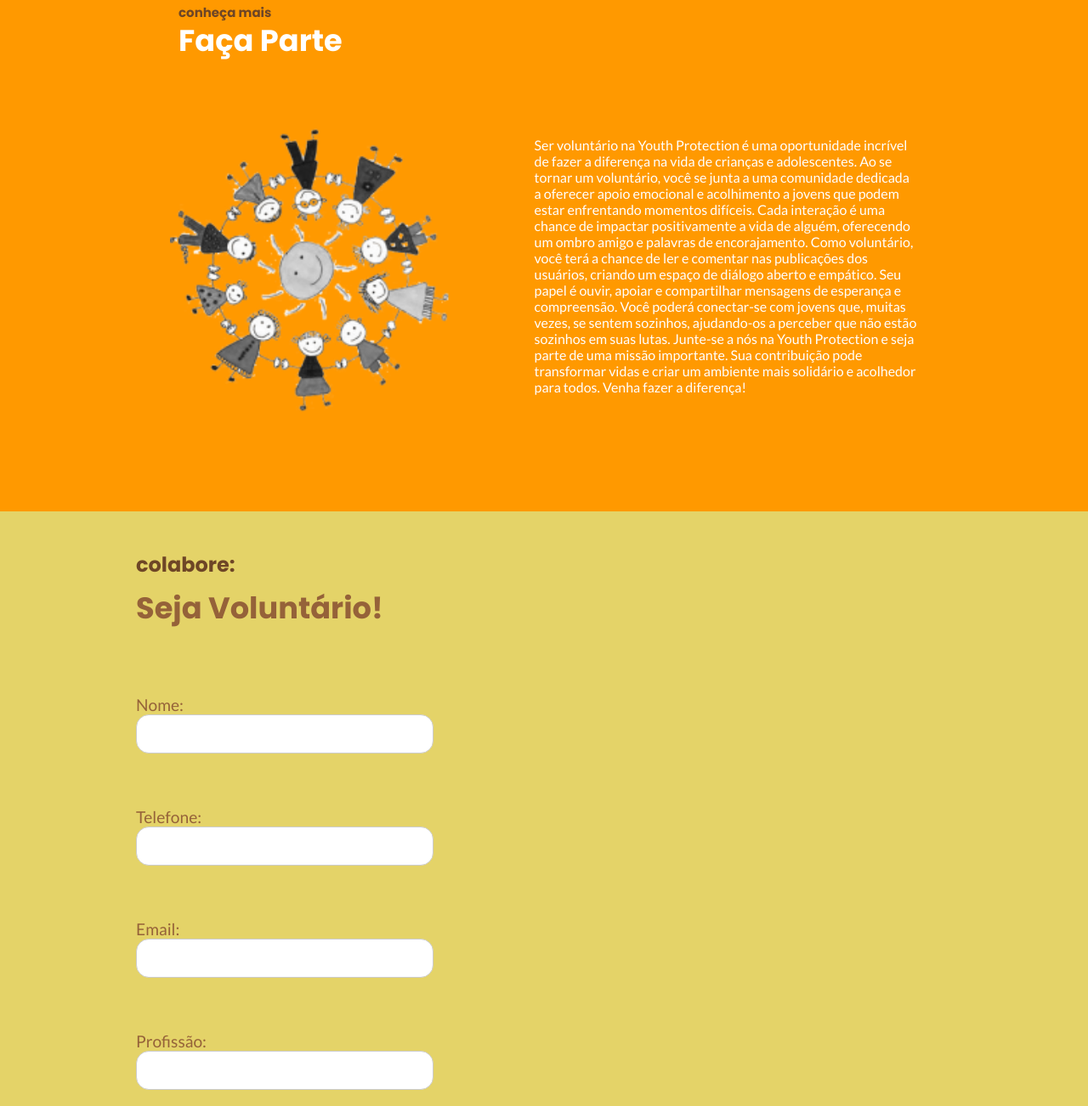
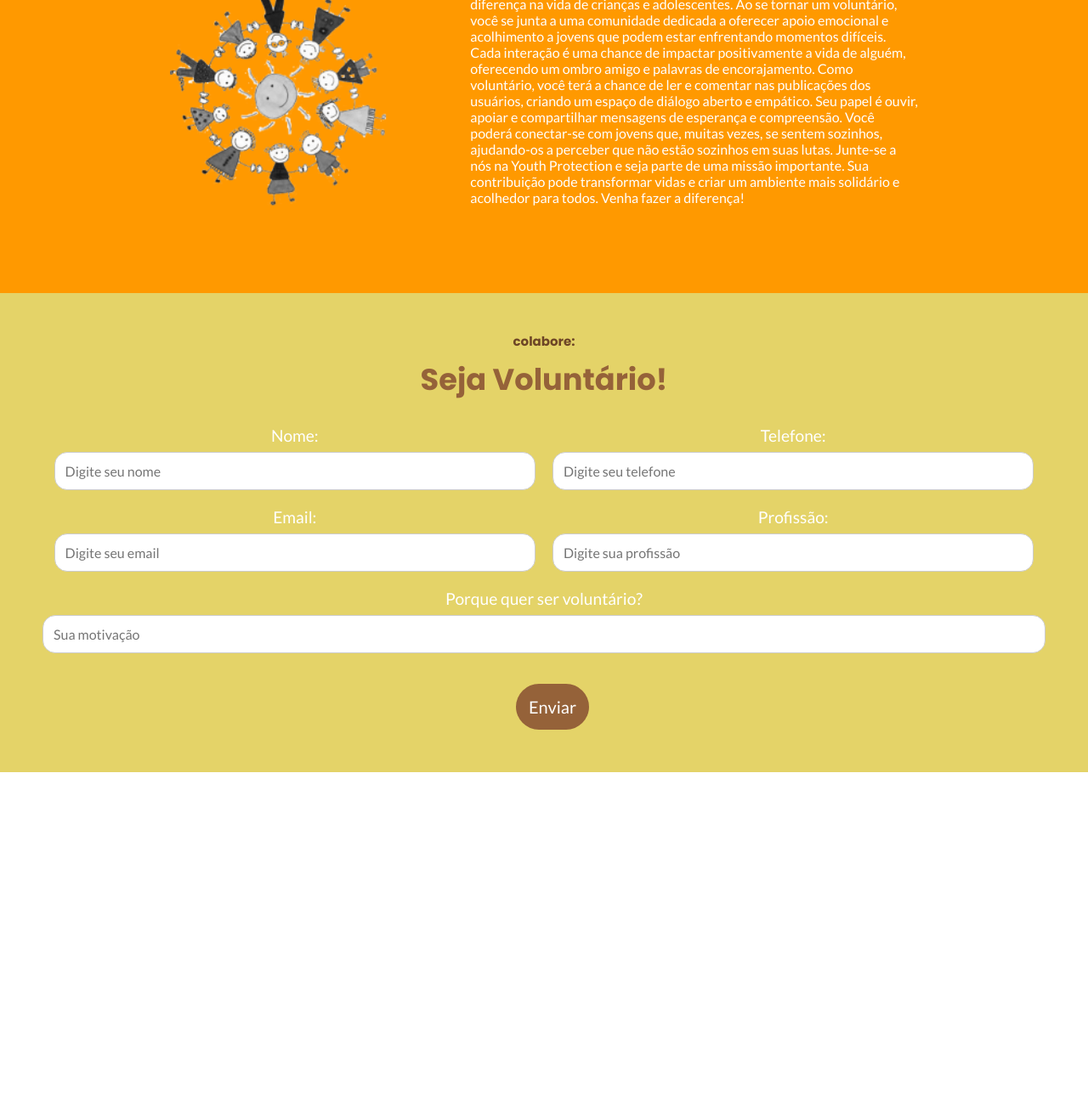
Before and after one commit to gio-aguiar/YouthProtectionSite, a plain HTML site: page index.html in a window 1280 px wide. Shown: the part 1450-2752 px from the top of the page at 85% size. After the commit the page ends 2359 px from the top, so only its background shows below. Drawn offline with nearby package versions, Linux system fonts and the light colour scheme.

Commit message:
finalizando o projeto

```diff
--- a/index.html
+++ b/index.html
@@ -35,8 +35,9 @@
     <main>
 
         <section class="SobreNos">
+            <div class="titulo-sobrenos">
         <h3>conheça mais</h3>
-        <h2>Sobre nós</h2>
+        <h2>Sobre nós</h2></div>
         <div class="SobreNosContent">
         <img src="img/foto1.png" alt="">
         <p>Bem-vindo ao Youth Protection, um aplicativo de diário criado para apoiar a saúde mental
@@ -71,17 +72,33 @@
             </div>
         </section>
 
-        <section class="Colabore">
+        <div class="Colabore">
             <h3>colabore:</h3>
             <h2>Seja Voluntário!</h2>
-            <label>Nome: <br><input type="text" name="nome" /></label><br/>
-            <label>Telefone: <br><input type="text" name="idade" /></label><br/>
-            <label>Email: <br><input type="text" name="nome" /></label><br/>
-            <label>Profissão: <br><input type="text" name="idade" /></label><br/>
-            <label>Porque quer ser voluntário?: <br><input type="text" name="idade" /></label><br/>
-
-            <button class="button-formulario">Enviar!</button>
-        </section>
+            <form>
+                <label class="nome">
+                    Nome:
+                    <input type="text" name="nome" placeholder="Digite seu nome">
+                </label>
+                <label class="telefone">
+                    Telefone:
+                    <input type="text" name="telefone" placeholder="Digite seu telefone">
+                </label>
+                <label class="nome">
+                    Email:
+                    <input type="text" name="nome" placeholder="Digite seu email">
+                </label>
+                <label class="telefone">
+                    Profissão:
+                    <input type="text" name="telefone" placeholder="Digite sua profissão">
+                </label>
+                <label class="voluntario">
+                    Porque quer ser voluntário?
+                    <input type="text" name="voluntario" placeholder="Sua motivação">
+                </label>
+                <br><button type="submit">Enviar</button>
+            </form>
+        </div>
 
         </main>
 
--- a/style.css
+++ b/style.css
@@ -12,18 +12,24 @@
     display: none;
 }
 
+.logotipo {
+    width: 10rem;
+    height: auto;
+    margin-top: 1rem;
+}
+
 header > div {
     display: flex;
     justify-content: center;
     align-items: center;
 }
 
-.imagem-header{
+.imagem-header {
     width: 100%;
     height: auto;
 }
 
-.texto{
+.texto {
     position: absolute;
     color: white;
     text-align: center;
@@ -34,13 +40,14 @@ height: auto;
     line-height: 1.5;
 }
 
-.titulo-header, .paragrafo-header{
+.titulo-header, .paragrafo-header {
     font-family: "Oswald", "bold";
     color: #956239;
 }
-.paragrafo-header{
+
+.paragrafo-header {
     font-size: 1.2rem;
-    color: #372516 ;
+    color: #372516;
 }
 
 .button-header, .button-sobrenos, .button-formulario {
@@ -50,7 +57,6 @@ height: auto;
     margin-top: 1rem;
     font-size: 20px;
     padding: 15px;
-
 }
 
 button {
@@ -67,8 +73,6 @@ button {
     text-align: center;
     padding: 50px;
 }
-
-
 
 .SobreNos {
     display: flex;
@@ -93,14 +97,13 @@ button {
     color: #6e4626;
     font-size: 15px;
     font-family: "Poppins", "sans-serif";
-    margin: -5px 0;
+    margin: -5px;
 }
 
-.SobreNos h2{
+.SobreNos h2 {
     color: #956239;
     font-family: "Poppins", "sans-serif";
     font-size: 2.2rem;
-
 }
 
 .Colabore h2 {
@@ -127,7 +130,7 @@ button {
     padding: 50px;
 }
 
-.Colabore{
+.Colabore {
     background-color: #e4d368;
     display: flex;
     flex-direction: column;
@@ -138,17 +141,28 @@ button {
     font-size: 1.2rem;
 }
 
-
 .Colabore input[type="text"] {
+    width: 100%;
+    padding: 12px;
+    font-size: 16px;
     border-radius: 15px;
     border: 1px solid #ccc;
-    font-size: 30px;
+}
+
+.Colabore button {
+    background-color: #956239;
+    color: white;
+    border-radius: 40px;
+    padding: 15px;
+    font-size: 20px;
+    width: auto;
+    margin-top: 1rem;
 }
 
 .destaque {
     color: rgb(170, 0, 0);
     font-family: "Oswald", "sans-serif";
-    font-size: 2rem;
+    font-size: 2.7rem;
 }
 
 .imagem-header-desktop {
@@ -161,7 +175,7 @@ button {
         display: none;
     }
 
-    .imagem-header-desktop{
+    .imagem-header-desktop {
         display: block;
         width: 100%;
         height: 870px;
@@ -169,48 +183,47 @@ button {
     }
 
     .SobreNosContent {
-        display: flex;               /* Ativa o flexbox para alinhar os itens lado a lado */
-        justify-content: space-between; /* Espaçamento entre o texto e a imagem */
-        align-items: center;         /* Alinha verticalmente os itens no centro */
-        gap: 20px;                   /* Adiciona espaçamento entre o texto e a imagem */
-        padding: 20px;
-        margin-top: -300px;
+        display: flex;
+        align-items: center;
     }
 
-
     .SobreNosContent img {
-        margin-top: -10rem;
-        width: 50%; /* Ambos ocupam 100% da largura em dispositivos pequenos */
+        margin-top: -20rem;
+        width: 50%;
     }
 
     .SobreNos p {
         text-align: left;
         padding-left: 3rem;
-        padding-top: 15rem;
         width: 50rem;
     }
 
+    .titulo-sobrenos {
+        margin-top: -5rem;
+        text-align: left;
+        padding-left: 2rem;
+    }
 
-.titulo-header{
+    .titulo-header {
         text-align: left;
         font-size: 2.3rem;
         padding-right: 35rem;
     }
 
-.paragrafo-header{
+    .paragrafo-header {
         text-align: left;
         font-size: 1.4rem;
         font-family: "Oswald", "sans-serif";
         font-weight: 500;
     }
 
-.destaque{
+    .destaque {
         font-size: 4rem;
         color: #FF9900;
         line-height: 4.6rem;
     }
 
-.destaqueDesktop{
+    .destaqueDesktop {
         color: #FF9900;
         font-family: "Oswald", "sans-serif";
         font-weight: 100;
@@ -220,7 +233,7 @@ button {
         margin-left: 12rem;
     }
 
-.FacaParteContent{
+    .FacaParteContent {
         display: flex;
         justify-content: space-between;
         align-items: center;
@@ -230,7 +243,7 @@ button {
     }
 
     .FacaParteContent img {
-    width: 45%;
+        width: 30%;
         height: auto;
     }
 
@@ -239,45 +252,54 @@ button {
         margin-top: 0;
         text-align: left;
     }
+
     .FacaParte {
         justify-content: flex-end;
         align-items: flex-start;
         text-align: left;
         height: 100vh;
+        height: auto;
+    }
+
+    .FacaParte h2, .FacaParte h3 {
+        padding-left: 10rem;
+        position: relative;
     }
 
     .FacaParte h2, .FacaParte h3 {
         padding-left: 10rem;
     }
 
-.Colabore {
-    color: #956239;
-    justify-content: flex-start;
-    align-items: flex-start;
-    text-align: left;
-    padding: 50px;
-    padding-left: 10rem;
+    .Colabore form {
+        display: flex;
+        gap: 20px;
+        justify-content: center;
+        flex-wrap: wrap;
         width: 100%;
-    height: auto;
     }
 
-.Colabore h3 {
-    color: #6e4626;
-    font-size: 1.5rem;
+    .Colabore label {
+        display: flex;
+        flex-direction: column;
+        gap: 8px;
+        width: 48%;
     }
 
-.Colabore h2 {
-    color: #956239;
-    font-size: 2.2rem;
-    margin: 0;
-    padding: 0;
-    margin-bottom: 4rem;
+    .Colabore .nome,
+    .Colabore .telefone {
+        width: 48%;
+    }
+
+    .Colabore .voluntario {
+        width: 100%;
     }
 
     .Colabore input[type="text"] {
-    margin-bottom: 1rem;
         width: 100%;
-    padding: 4px;
+        padding: 12px;
+        font-size: 16px;
+        border-radius: 15px;
+        border: 1px solid #ccc;
     }
 
     .Colabore button {
@@ -289,11 +311,4 @@ button {
         width: auto;
         margin-top: 1rem;
     }
-
-
-.Colabore img {
-    max-width: 100%;
-    height: auto;
-    margin-left: 0;
-
 }
```
Also changed, not shown: img/2.png (added), img/logo.mob.cabecalho.png, img/logo.png (added). Lines whose indentation alone changed are shown as unchanged.
